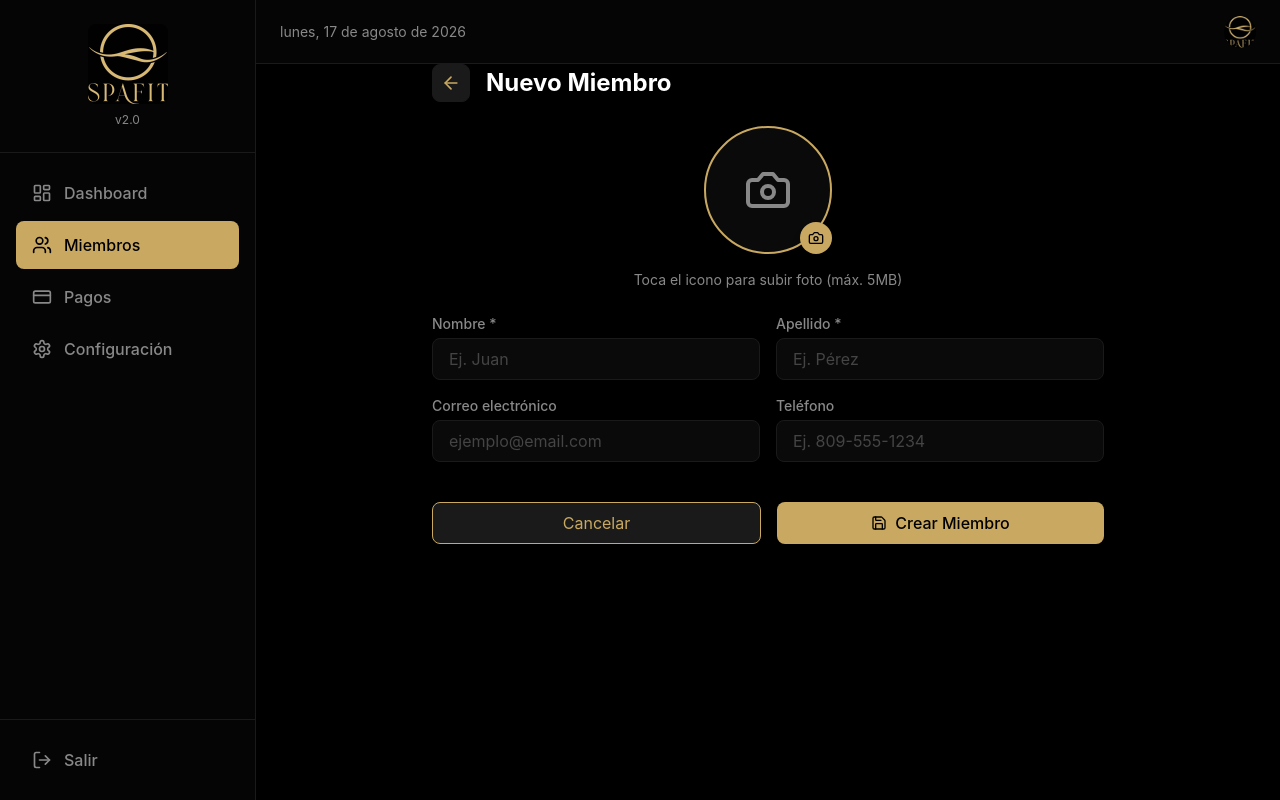
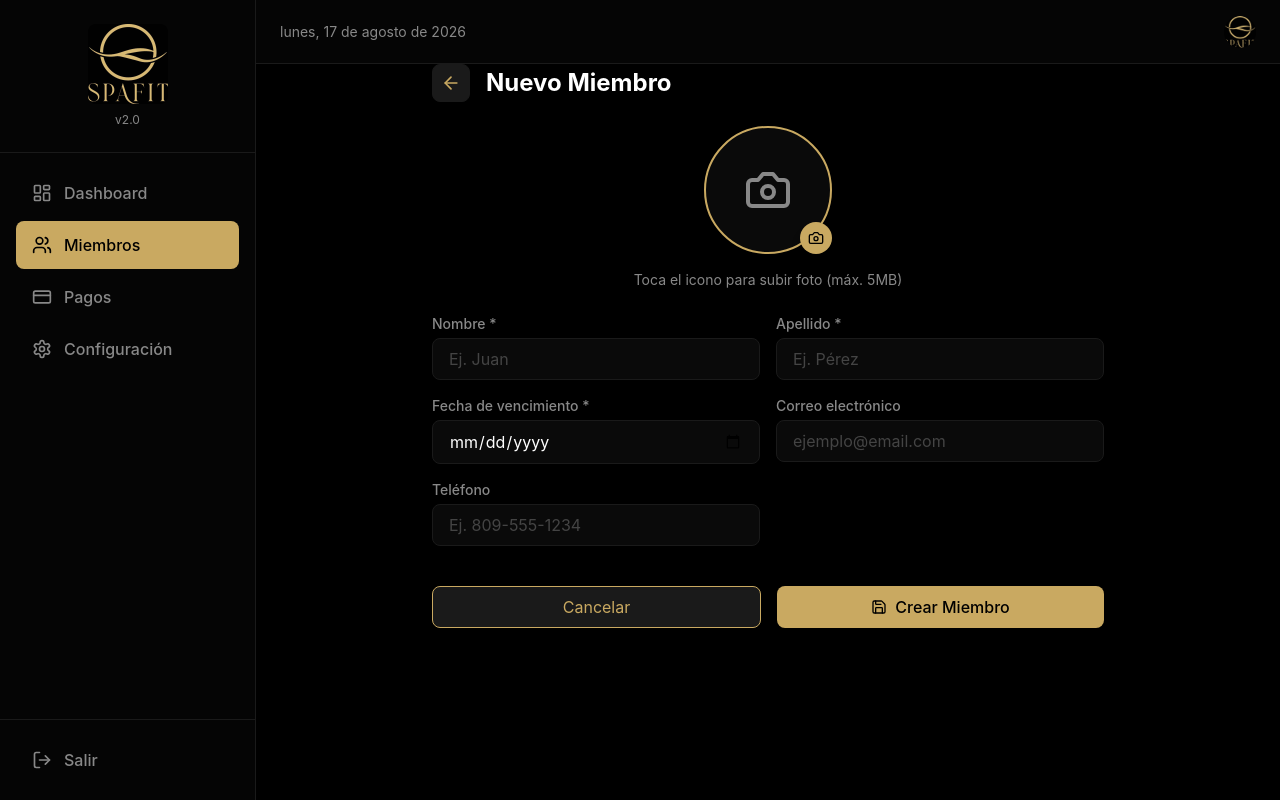
Before and after one commit to AlbertoLara40/spafit-v2, a React (Vite) app: page /members/new in a window 1280 px wide. Built offline with nearby package versions, Linux system fonts and the light colour scheme; no server answers; the database is empty.

Commit message:
Fix: agrega due_date al formulario + index.html para PWA

```diff
--- a/index.html
+++ b/index.html
@@ -3,28 +3,15 @@
   <head>
     <meta charset="UTF-8" />
     <link rel="icon" type="image/jpeg" href="/imagen/logo.jpg" />
+    <link rel="manifest" href="/manifest.json" />
+    <meta name="theme-color" content="#000000" />
+    <meta name="apple-mobile-web-app-capable" content="yes" />
+    <meta name="apple-mobile-web-app-status-bar-style" content="black-translucent" />
     <meta name="viewport" content="width=device-width, initial-scale=1.0" />
-    <meta name="theme-color" content="#000000" />
-    <meta name="description" content="Sistema de gestión de gimnasio SPAFIT" />
-    <link rel="manifest" href="/manifest.json" />
-    <link rel="apple-touch-icon" href="/imagen/logo.jpg" />
     <title>SPAFIT v2</title>
   </head>
   <body>
     <div id="root"></div>
     <script type="module" src="/src/main.jsx"></script>
-    <script>
-      if ('serviceWorker' in navigator) {
-        window.addEventListener('load', () => {
-          navigator.serviceWorker.register('/sw.js')
-            .then((registration) => {
-              console.log('SW registrado:', registration.scope)
-            })
-            .catch((error) => {
-              console.log('SW error:', error)
-            })
-        })
-      }
-    </script>
   </body>
 </html>
--- a/src/pages/MemberForm.jsx
+++ b/src/pages/MemberForm.jsx
@@ -18,6 +18,7 @@ export default function MemberForm() {
     email: '',
     phone: '',
     photo_url: '',
+    due_date: '',
   })
 
   const [photoFile, setPhotoFile] = useState(null)
@@ -33,6 +34,7 @@ export default function MemberForm() {
         email: member.email || '',
         phone: member.phone || '',
         photo_url: member.photo_url || '',
+        due_date: member.due_date ? member.due_date.slice(0, 10) : '',
       })
       setPreviewUrl(member.photo_url || null)
     }
@@ -41,7 +43,6 @@ export default function MemberForm() {
   const handleChange = (e) => {
     const { name, value } = e.target
     setFormData(prev => ({ ...prev, [name]: value }))
-    // Limpiar error al escribir
     if (errors[name]) {
       setErrors(prev => ({ ...prev, [name]: '' }))
     }
@@ -51,26 +52,22 @@ export default function MemberForm() {
     const file = e.target.files[0]
     if (!file) return
 
-    // Validar que sea imagen
     if (!file.type.startsWith('image/')) {
       alert('Por favor selecciona una imagen válida')
       return
     }
 
-    // Validar tamaño (máximo 5MB)
     if (file.size > 5 * 1024 * 1024) {
       alert('La imagen no debe superar los 5MB')
       return
     }
 
-    // Mostrar preview temporal con FileReader
     const reader = new FileReader()
     reader.onloadend = () => {
       setPreviewUrl(reader.result)
     }
     reader.readAsDataURL(file)
 
-    // Guardar el archivo para subirlo al guardar el formulario
     setPhotoFile(file)
   }
 
@@ -78,6 +75,7 @@ export default function MemberForm() {
     const newErrors = {}
     if (!formData.name.trim()) newErrors.name = 'El nombre es obligatorio'
     if (!formData.last_name.trim()) newErrors.last_name = 'El apellido es obligatorio'
+    if (!formData.due_date) newErrors.due_date = 'La fecha de vencimiento es obligatoria'
     setErrors(newErrors)
     return Object.keys(newErrors).length === 0
   }
@@ -91,14 +89,11 @@ export default function MemberForm() {
     try {
       let photoUrl = formData.photo_url
 
-      // Si hay una foto nueva para subir
       if (photoFile) {
-        // Si estamos editando y había una foto anterior, eliminarla
         if (isEditing && member?.photo_url) {
           await deleteMemberPhoto(member.photo_url)
         }
 
-        // Subir nueva foto
         const result = await uploadMemberPhoto(photoFile, id || 'new')
         if (result.error) throw new Error(result.error)
         photoUrl = result.url
@@ -136,7 +131,6 @@ export default function MemberForm() {
 
   return (
     <div className="max-w-2xl mx-auto">
-      {/* Header */}
       <div className="flex items-center gap-4 mb-6">
         <button
           onClick={() => navigate(-1)}
@@ -223,6 +217,24 @@ export default function MemberForm() {
 
           <div>
             <label className="block text-sm font-medium text-[#888888] mb-1">
+              Fecha de vencimiento *
+            </label>
+            <input
+              type="date"
+              name="due_date"
+              value={formData.due_date}
+              onChange={handleChange}
+              className={`w-full px-4 py-2 rounded-lg bg-[#0a0a0a] border ${
+                errors.due_date ? 'border-red-500' : 'border-[#1a1a1a]'
+              } text-white focus:outline-none focus:border-[#c9a961] transition-colors`}
+            />
+            {errors.due_date && (
+              <p className="mt-1 text-sm text-red-500">{errors.due_date}</p>
+            )}
+          </div>
+
+          <div>
+            <label className="block text-sm font-medium text-[#888888] mb-1">
               Correo electrónico
             </label>
             <input
```
